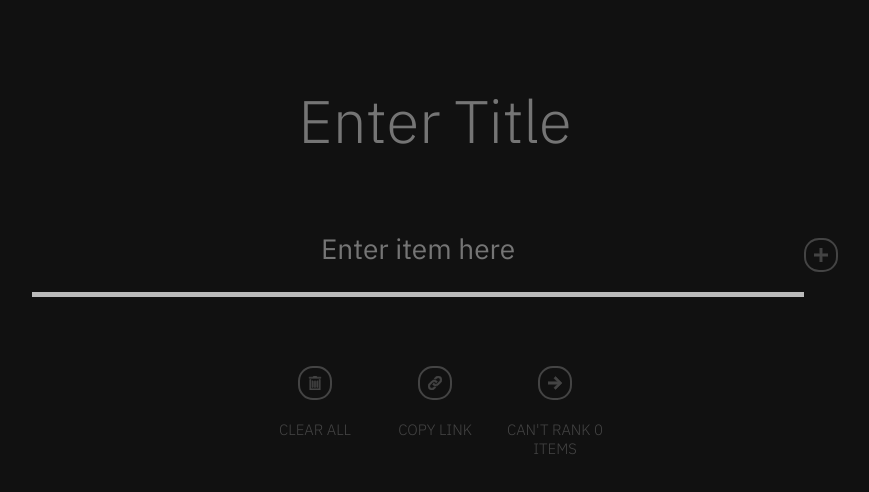
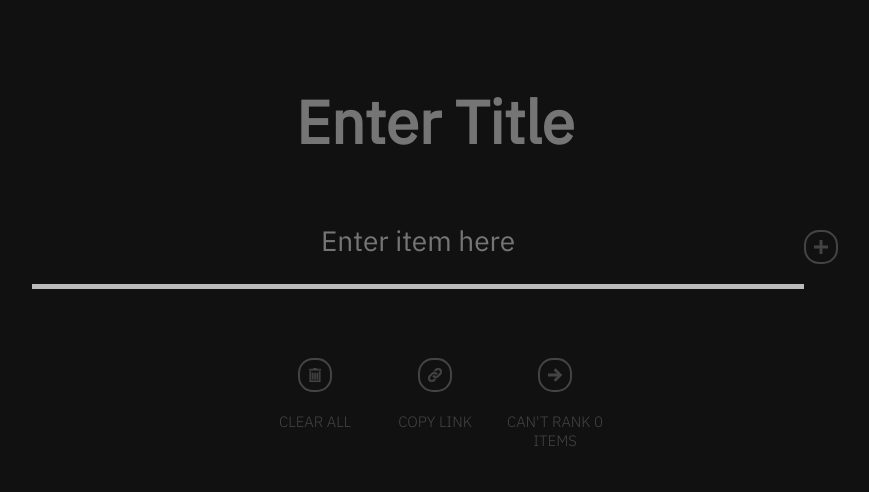
Before and after one commit to shatayu/rankings, a React (Create React App) app: page / in a window 1280 px wide. Shown: the top 492 px of the page, without its empty margins (205-1074 px from the left). Built offline with nearby package versions, Linux system fonts and the light colour scheme.

Commit message:
multiline title

```diff
--- a/src/Input/Input.module.css
+++ b/src/Input/Input.module.css
@@ -11,13 +11,18 @@
 .title {
     min-width: 60vw;
     margin-top: 10vh;
+    font-family: inherit;
+    font-weight: 600;
     font-size: 60px;
     text-align: center;
     background-color: #111111;
     outline: none;
     border-width: 0px;
     color: #BBBBBB;
+    resize: none;
+    overflow: hidden;
 
+    transition-property: color;
     transition-duration: 200ms;
 }
 
--- a/src/Input/TitleTextbox.react.js
+++ b/src/Input/TitleTextbox.react.js
@@ -2,6 +2,7 @@ import { useRecoilState } from "recoil"
 import { TitleAtom } from "../atoms"
 import styles from './Input.module.css';
 import { useGetDefaultTitle } from "../utils/inputUtils";
+import TextareaAutosize from 'react-textarea-autosize';
 
 export default function TitleTextbox() {
     const [title, setTitle] = useRecoilState(TitleAtom);
@@ -13,7 +14,7 @@ export default function TitleTextbox() {
     }
 
     return (
-        <input
+        <TextareaAutosize
             type="text"
             value={title}
             className={styles.title}
@@ -21,6 +22,7 @@ export default function TitleTextbox() {
             onChange={(event) => {
                 setTitle(event.target.value);
             }}
+            minRows={1}
         />
     );
 }
```
